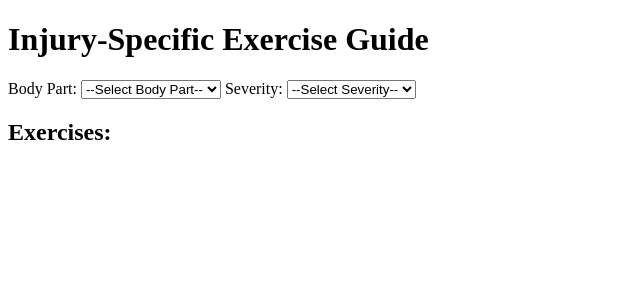
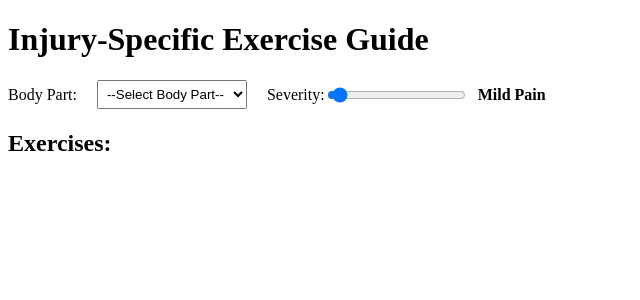
Before and after one commit to TylerRelfBGSU/BGSUHackathon2025, a Flask app: page / in a window 1280 px wide. Shown: the top 300 px of the page, without its empty margins (0-640 px from the left). Run offline with Flask 3, Linux system fonts and the light colour scheme.

Commit message:
Add slider for severity

```diff
--- a/app.py
+++ b/app.py
@@ -2,6 +2,13 @@ from flask import Flask, render_template, request, jsonify
 import sqlite3
 
 app = Flask(__name__)
+
+# Map integer severity to string
+severity_map = {
+    '1': 'Mild Pain',
+    '2': 'Moderate Injury',
+    '3': 'Major Injury'
+}
 
 def get_exercises(body_part=None, severity=None):
     conn = sqlite3.connect('health.db')
@@ -35,11 +42,11 @@ def index():
 @app.route('/get_exercises', methods=['POST'])
 def get_exercises_ajax():
     body_part = request.form.get('body_part')
-    severity = request.form.get('severity')
+    severity_int = request.form.get('severity')
+    severity = severity_map.get(severity_int)
 
     exercises = get_exercises(body_part, severity)
 
-    # Convert the exercises to a list of dictionaries for JSON
     exercises_data = [
         {'body_part': row[0], 'severity': row[1], 'exercise': row[2], 'description': row[3]}
         for row in exercises
--- a/templates/index.html
+++ b/templates/index.html
@@ -5,11 +5,36 @@
     <meta name="viewport" content="width=device-width, initial-scale=1.0">
     <title>Injury-Specific Exercise Guide</title>
     <script src="https://code.jquery.com/jquery-3.6.0.min.js"></script>
+    <style>
+        /* Flexbox container to align the dropdowns and slider in one row */
+        .form-row {
+            display: flex;
+            align-items: center; /* Vertically align the items */
+            gap: 20px; /* Add some space between the dropdown and slider */
+            margin-bottom: 20px;
+        }
+
+        .slider-container {
+            display: flex;
+            align-items: center;
+        }
+
+        #severity-label {
+            margin-left: 10px;
+            font-weight: bold;
+        }
+
+        select, input[type="range"] {
+            padding: 5px;
+        }
+    </style>
 </head>
 <body>
     <h1>Injury-Specific Exercise Guide</h1>
 
+    <!-- Use a flex container to align the form elements side by side -->
     <form id="filterForm">
+        <div class="form-row">
             <label for="body_part">Body Part:</label>
             <select id="body_part" name="body_part">
                 <option value="">--Select Body Part--</option>
@@ -18,13 +43,13 @@
                 {% endfor %}
             </select>
 
+            <!-- Slider for severity aligned next to Body Part -->
+            <div class="slider-container">
                 <label for="severity">Severity:</label>
-        <select id="severity" name="severity">
-            <option value="">--Select Severity--</option>
-            {% for severity in severities %}
-                <option value="{{ severity }}">{{ severity }}</option>
-            {% endfor %}
-        </select>
+                <input type="range" id="severity" name="severity" min="1" max="3" value="1">
+                <span id="severity-label">Mild Pain</span>
+            </div>
+        </div>
     </form>
 
     <h2>Exercises:</h2>
@@ -34,8 +59,15 @@
 
     <script>
         $(document).ready(function() {
-            // Event listener for when the user changes the dropdowns
-            $('#filterForm select').change(function() {
+            // Update severity label based on the slider value
+            $('#severity').on('input', function() {
+                const severity = $(this).val();
+                const labels = ['Mild Pain', 'Moderate Injury', 'Major Injury'];
+                $('#severity-label').text(labels[severity - 1]);
+            });
+
+            // Event listener for when the user changes the dropdowns or slider
+            $('#filterForm select, #severity').change(function() {
                 const bodyPart = $('#body_part').val();
                 const severity = $('#severity').val();
 
```
Lines whose indentation alone changed are shown as unchanged.
